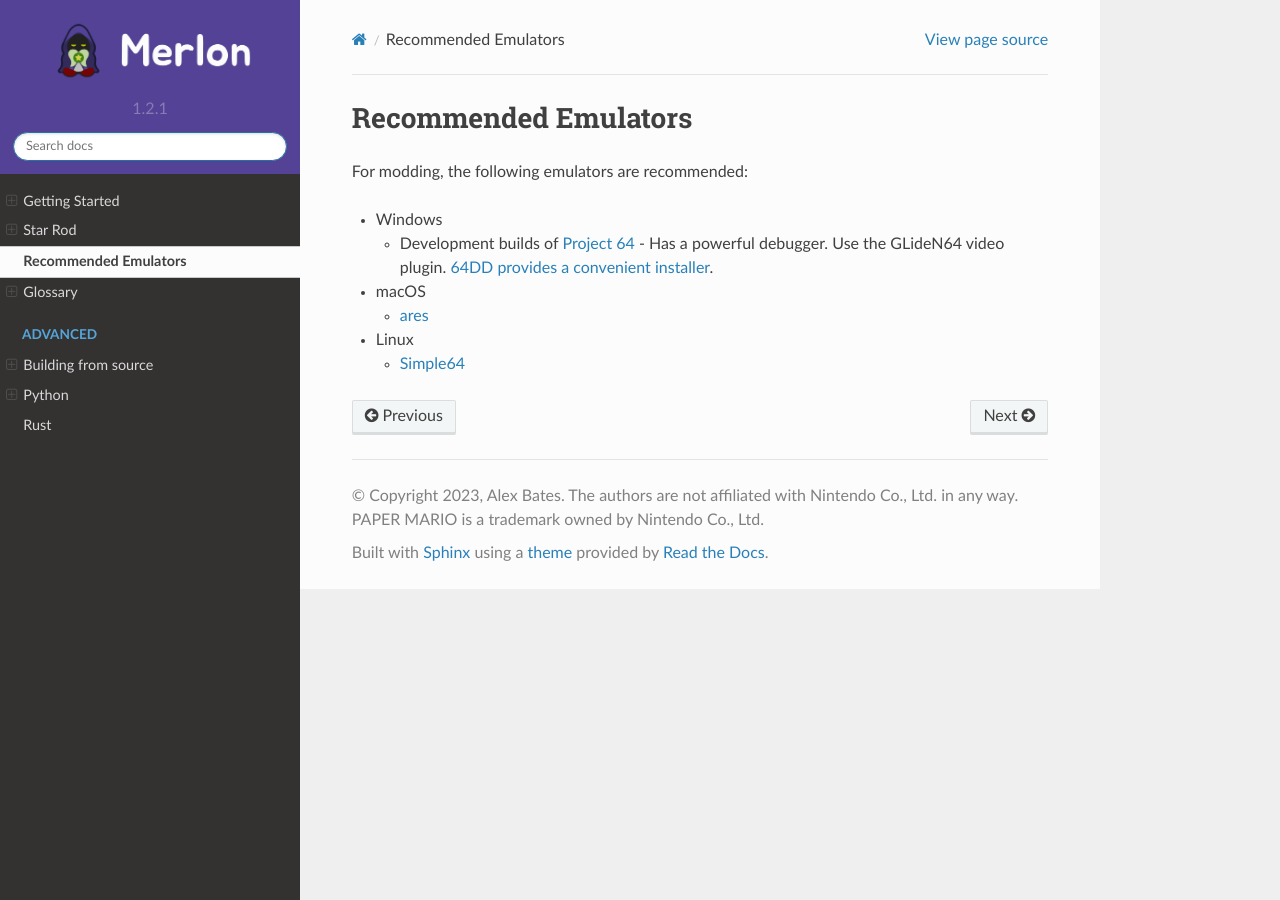
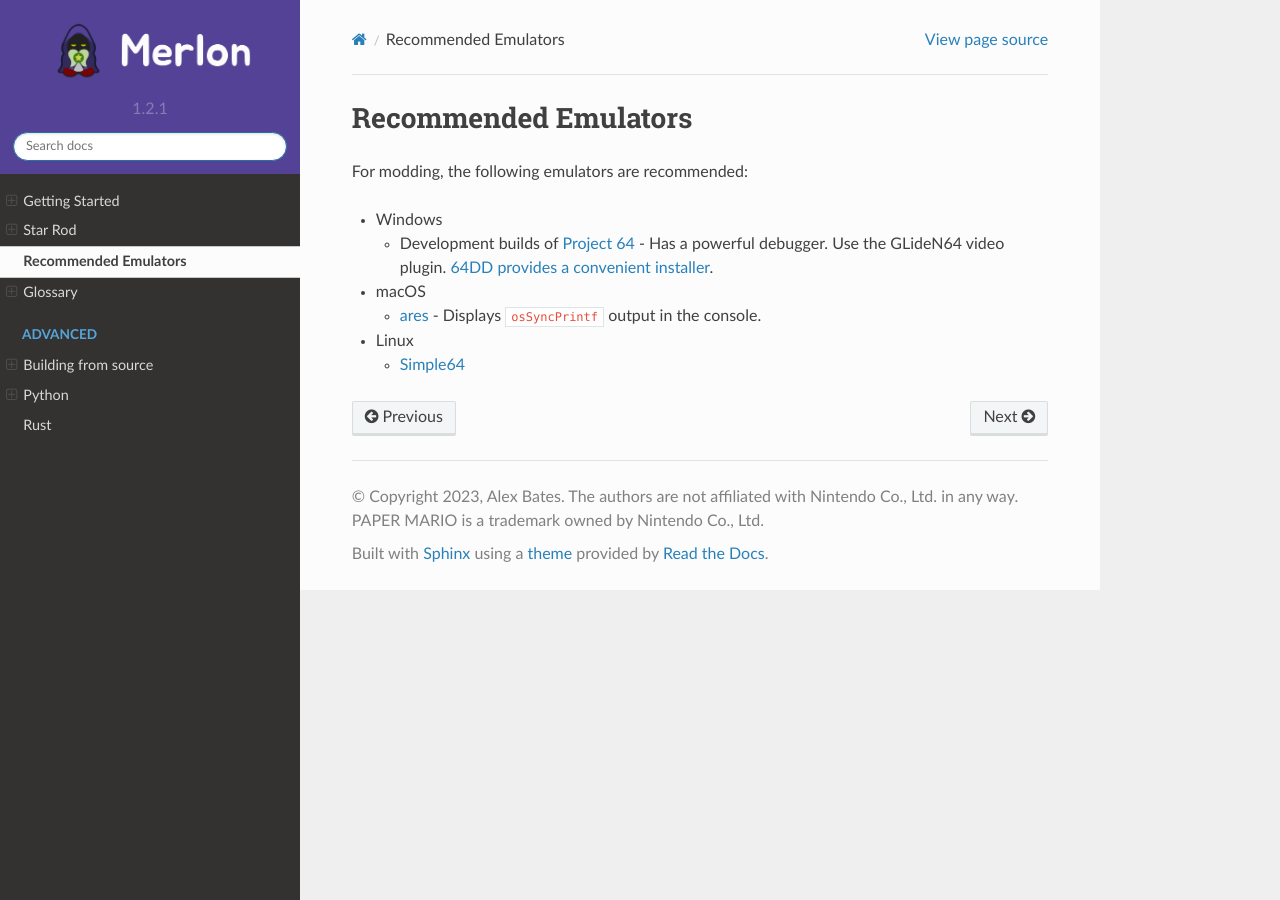
Before and after one commit to bates64/merlon, a Sphinx documentation site: the page built from docs/emulators.md, in a window 1280 px wide. Built offline with Sphinx 7.4.7 and the Read the Docs theme 2.0.0, drawn with Linux system fonts in a browser that asks for light colours; the version number is read from the project's files by our own code.

Commit message:
explain why ares is good

```diff
--- a/docs/emulators.md
+++ b/docs/emulators.md
@@ -6,6 +6,6 @@
     - Development builds of [Project 64](https://www.pj64-emu.com/) - Has a powerful debugger. Use the GLideN64 video
       plugin. [64DD provides a convenient installer](https://64dd.org/downloads.html).
 - macOS
-    - [ares](https://ares-emu.net/download)
+    - [ares](https://ares-emu.net/download) - Displays `osSyncPrintf` output in the console.
 - Linux
     - [Simple64](https://github.com/m64p/m64p/releases/tag/v2021.5.12)
```
